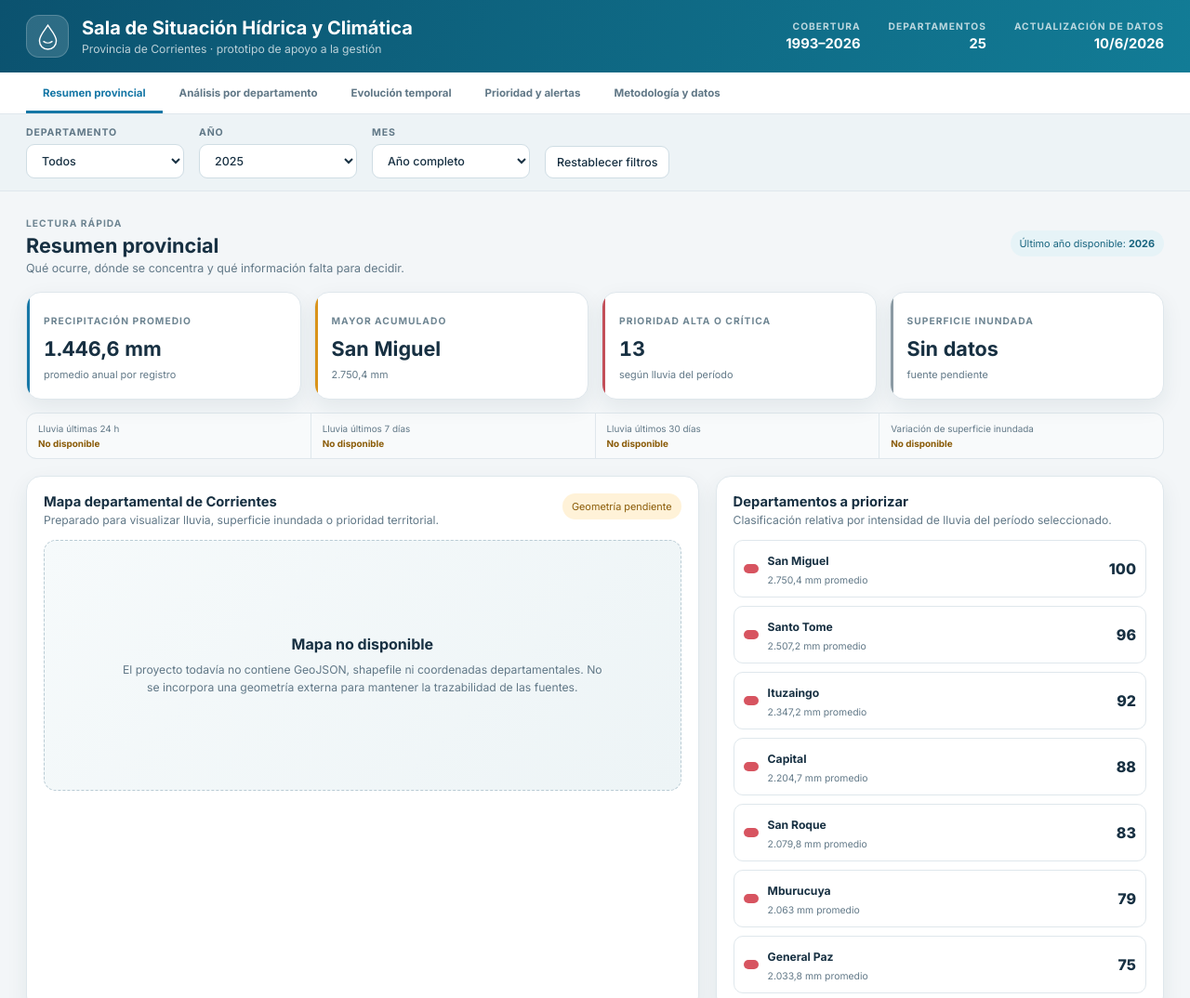
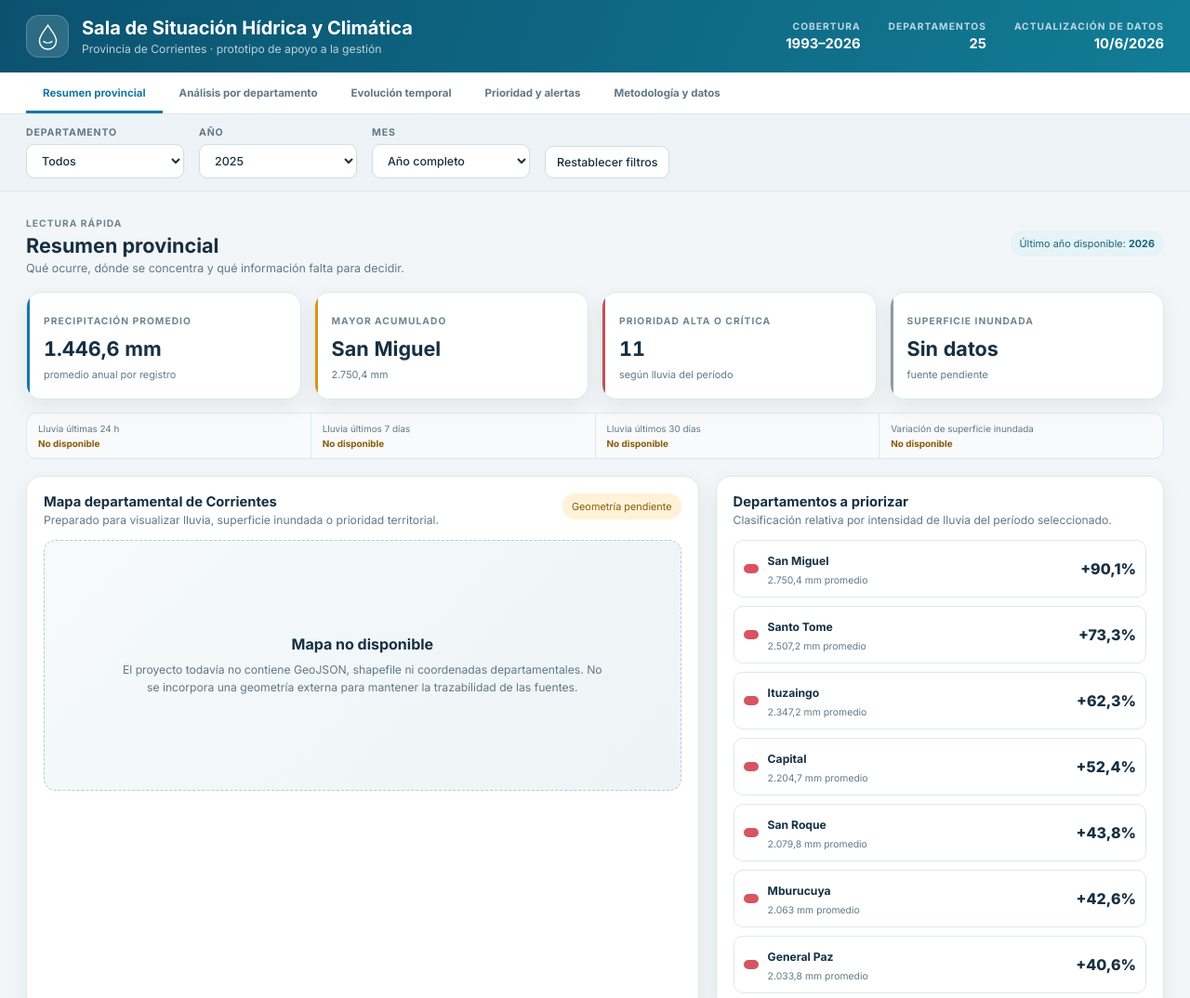
Before and after one commit to deaeconomiactes/Precipitaciones-Lluvias, a plain HTML site: page index.html in a window 1280 px wide. Shown: the top 1074 px of the page at 93% size. Drawn offline with nearby package versions, Linux system fonts and the light colour scheme.

Commit message:
Use provincial percentage difference in priority ranking

```diff
--- a/app.js
+++ b/app.js
@@ -154,21 +154,22 @@ function renderTable(rows,f) {
 function priorityData(f) {
   const rows=state.rainfall.filter(r=>f.year==='ALL'||r.year===+f.year);
   const grouped={}; rows.forEach(row=>(grouped[row.department]??=[]).push(recordValue(row,f.month)));
-  const entries=Object.entries(grouped).map(([department,values])=>({department,rain:average(values)})).sort((a,b)=>a.rain-b.rain);
+  const entries=Object.entries(grouped).map(([department,values])=>({department,rain:average(values)})).sort((a,b)=>b.rain-a.rain);
+  const provincialAverage=average(entries.map(entry=>entry.rain));
   return entries.map((entry,index)=>{
-    const score=entries.length>1?Math.round(index/(entries.length-1)*100):0;
-    const level=score>=75?'Crítico':score>=50?'Alto':score>=25?'Medio':'Bajo';
-    return {...entry,score,level};
-  }).sort((a,b)=>b.score-a.score);
+    const differencePct=provincialAverage?((entry.rain-provincialAverage)/provincialAverage)*100:0;
+    const level=differencePct>30?'Crítico':differencePct>10?'Alto':differencePct>=-10?'Medio':'Bajo';
+    return {...entry,differencePct,level,position:index+1};
+  });
 }
 function renderPriority(f) {
   const all=priorityData(f), selected=f.department==='ALL'?all:all.filter(row=>row.department===f.department);
   $('kpiPriorityCount').textContent=all.filter(row=>row.level==='Alto'||row.level==='Crítico').length;
-  $('prioritySummary').innerHTML=all.slice(0,7).map(row=>`<div class="priority-item"><span class="risk-dot ${riskClass(row.level)}"></span><div><strong>${row.department}</strong><br><small>${format(row.rain)} mm promedio</small></div><span class="priority-score">${row.score}</span></div>`).join('');
-  $('riskTable').innerHTML=selected.map(row=>`<tr><td><span class="${riskClass(row.level)}">${row.level}</span></td><td>${row.department}</td><td>${row.score}/100</td><td>${format(row.rain)} mm</td><td>${riskReading(row.level)}</td></tr>`).join('');
+  $('prioritySummary').innerHTML=all.slice(0,7).map(row=>`<div class="priority-item"><span class="risk-dot ${riskClass(row.level)}"></span><div><strong>${row.department}</strong><br><small>${format(row.rain)} mm promedio</small></div><span class="priority-score">${signedPercent(row.differencePct)}</span></div>`).join('');
+  $('riskTable').innerHTML=selected.map(row=>`<tr><td><span class="${riskClass(row.level)}">${row.level}</span></td><td>${row.department}</td><td>${signedPercent(row.differencePct)}</td><td>${format(row.rain)} mm</td><td>${row.position} de ${all.length}</td></tr>`).join('');
 }
 function riskClass(level){return `risk-${level==='Crítico'?'critical':level==='Alto'?'high':level==='Medio'?'medium':'low'}`;}
-function riskReading(level){return level==='Crítico'?'Revisión prioritaria':level==='Alto'?'Seguimiento cercano':level==='Medio'?'Monitoreo periódico':'Sin prioridad relativa';}
+function signedPercent(value){return `${value>0?'+':''}${format(value)}%`;}
 function downloadTable() {
   const headers=['Departamento','Registros','Acumulado_mm','Promedio_mm','Maximo_mm','Mes_maximo'];
   const lines=state.tableRows.map(row=>[row.department,row.records,row.total.toFixed(2),row.average.toFixed(2),row.maximum.toFixed(2),row.peakMonth].join(';'));
--- a/index.html
+++ b/index.html
@@ -95,8 +95,8 @@
 
     <section class="dashboard-panel" id="riskPanel">
       <div class="panel-intro"><div><span class="eyebrow">Priorización transparente</span><h2>Prioridad y alertas</h2><p>Señal orientativa basada únicamente en intensidad relativa de lluvia; no equivale a riesgo de inundación.</p></div><div class="risk-legend"><span class="risk-low">Bajo</span><span class="risk-medium">Medio</span><span class="risk-high">Alto</span><span class="risk-critical">Crítico</span></div></div>
-      <section class="method-callout"><strong>Fórmula actual</strong><p>Puntaje = posición porcentual del promedio de lluvia del departamento dentro del período seleccionado. Bajo: 0–24; Medio: 25–49; Alto: 50–74; Crítico: 75–100. Se actualizará cuando existan superficie inundada y persistencia reciente.</p></section>
-      <section class="card table-card"><div class="card-head"><div><h2>Ranking de prioridad pluviométrica</h2><p>Orden sugerido para revisión territorial, no una alerta hidrológica oficial.</p></div></div><div class="table-wrap"><table><thead><tr><th>Prioridad</th><th>Departamento</th><th>Puntaje</th><th>Lluvia promedio</th><th>Lectura sugerida</th></tr></thead><tbody id="riskTable"></tbody></table></div></section>
+      <section class="method-callout"><strong>Fórmula actual</strong><p>Diferencia porcentual = (lluvia promedio del departamento − promedio provincial) / promedio provincial × 100. Bajo: menos de −10%; Medio: entre −10% y +10%; Alto: más de +10% y hasta +30%; Crítico: más de +30%. Se actualizará cuando existan superficie inundada y persistencia reciente.</p></section>
+      <section class="card table-card"><div class="card-head"><div><h2>Ranking de prioridad pluviométrica</h2><p>Comparación de cada departamento frente al promedio provincial del período seleccionado.</p></div></div><div class="table-wrap"><table><thead><tr><th>Prioridad</th><th>Departamento</th><th>Diferencia vs. promedio provincial</th><th>Lluvia promedio</th><th>Posición</th></tr></thead><tbody id="riskTable"></tbody></table></div></section>
     </section>
 
     <section class="dashboard-panel" id="dataPanel">
@@ -112,6 +112,6 @@
 
   <footer><p>Dashboard independiente · Datos exclusivos de Precipitaciones-Lluvias</p><p id="dataNote"></p></footer>
   <div class="error-banner" id="errorBanner"></div>
-  <script src="app.js?v=20260611-3"></script>
+  <script src="app.js?v=20260612-1"></script>
 </body>
 </html>
```
Also changed, not shown: README.md.
